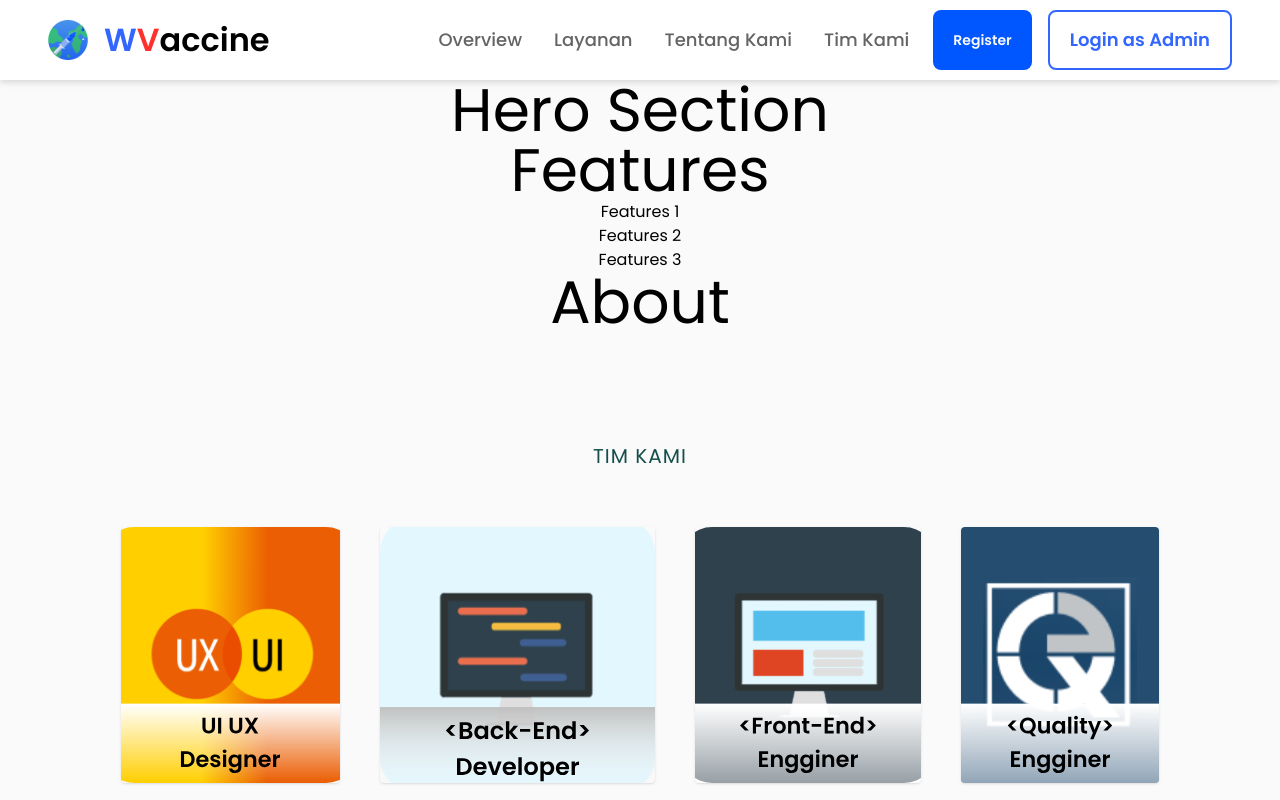
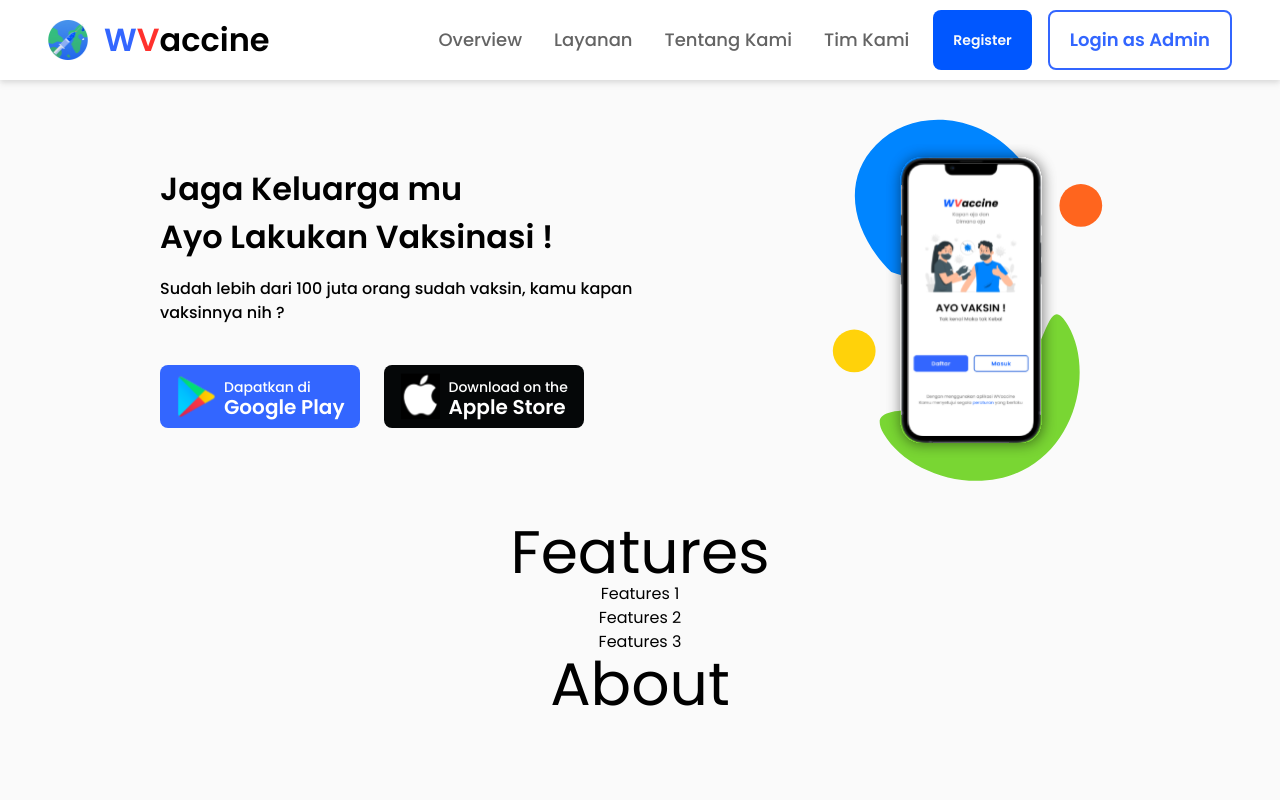
Before and after one commit to capstone-vaccine-book-17/VaccineBooking-FE, a React (Create React App) app: page / in a window 1280 px wide. Shown: the top 800 px of the page. Built offline with nearby package versions, Linux system fonts and the light colour scheme.

Commit message:
LandingPage/Hero

```diff
--- a/src/components/Hero.jsx
+++ b/src/components/Hero.jsx
@@ -1,9 +1,56 @@
 import React from "react";
+import googlePlay from "../assets/googlePlay.svg";
+import appleLogo from "../assets/appleLogo.svg";
+import frameWVAC from "../assets/frameWVAC.svg";
 
 const Hero = () => {
   return (
-    <section className="w-screen flex justify-center text-6xl">
-      <div>Hero Section</div>
+    <section className="w-screen flex">
+      <div className="w-full flex flex-row justify-around items-center">
+        <div className="mx-40">
+          <div className="text-[32px] font-semibold mb-4">
+            <h1>Jaga Keluarga mu</h1>
+            <h1>Ayo Lakukan Vaksinasi !</h1>
+          </div>
+          <div className="text-base font-medium mb-10 w-[500px]">
+            <p>
+              Sudah lebih dari 100 juta orang sudah vaksin, kamu kapan vaksinnya
+              nih ?
+            </p>
+          </div>
+          <div className="flex flex-row gap-[16px]">
+            <button
+              type="button"
+              class="text-white bg-[#3366FF] rounded-lg hover:bg-[#3366FF]/90 focus:ring-4 focus:outline-none focus:ring-[#050708]/50 font-medium rounded-lg text-sm px-4 py-2 text-center inline-flex items-center dark:focus:ring-[#050708]/50 dark:hover:bg-[#050708]/30 mr-2 mb-2"
+            >
+              <img className="w-[40px] mr-2" src={googlePlay} alt="" />
+              <a
+                className="text-left text-[14px] font-medium"
+                href="https://play.google.com/store/apps"
+              >
+                Dapatkan di
+                <p className="text-[20px] font-semibold">Google Play</p>
+              </a>
+            </button>
+            <button
+              type="button"
+              class="text-white bg-[#050708] rounded-lg hover:bg-[#050708]/90 focus:ring-4 focus:outline-none focus:ring-[#050708]/50 font-medium rounded-lg text-sm px-4 py-2 text-center inline-flex items-center dark:focus:ring-[#050708]/50 dark:hover:bg-[#050708]/30 mr-2 mb-2"
+            >
+              <img className="w-[40px] mr-2" src={appleLogo} alt="" />
+              <a
+                className="text-left text-[14px] font-medium"
+                href="https://www.apple.com/id/app-store/"
+              >
+                Download on the
+                <p className="text-[20px] font-semibold">Apple Store</p>
+              </a>
+            </button>
+          </div>
+        </div>
+        <div className="mr-40">
+          <img src={frameWVAC} alt="" />
+        </div>
+      </div>
     </section>
   );
 };
```
